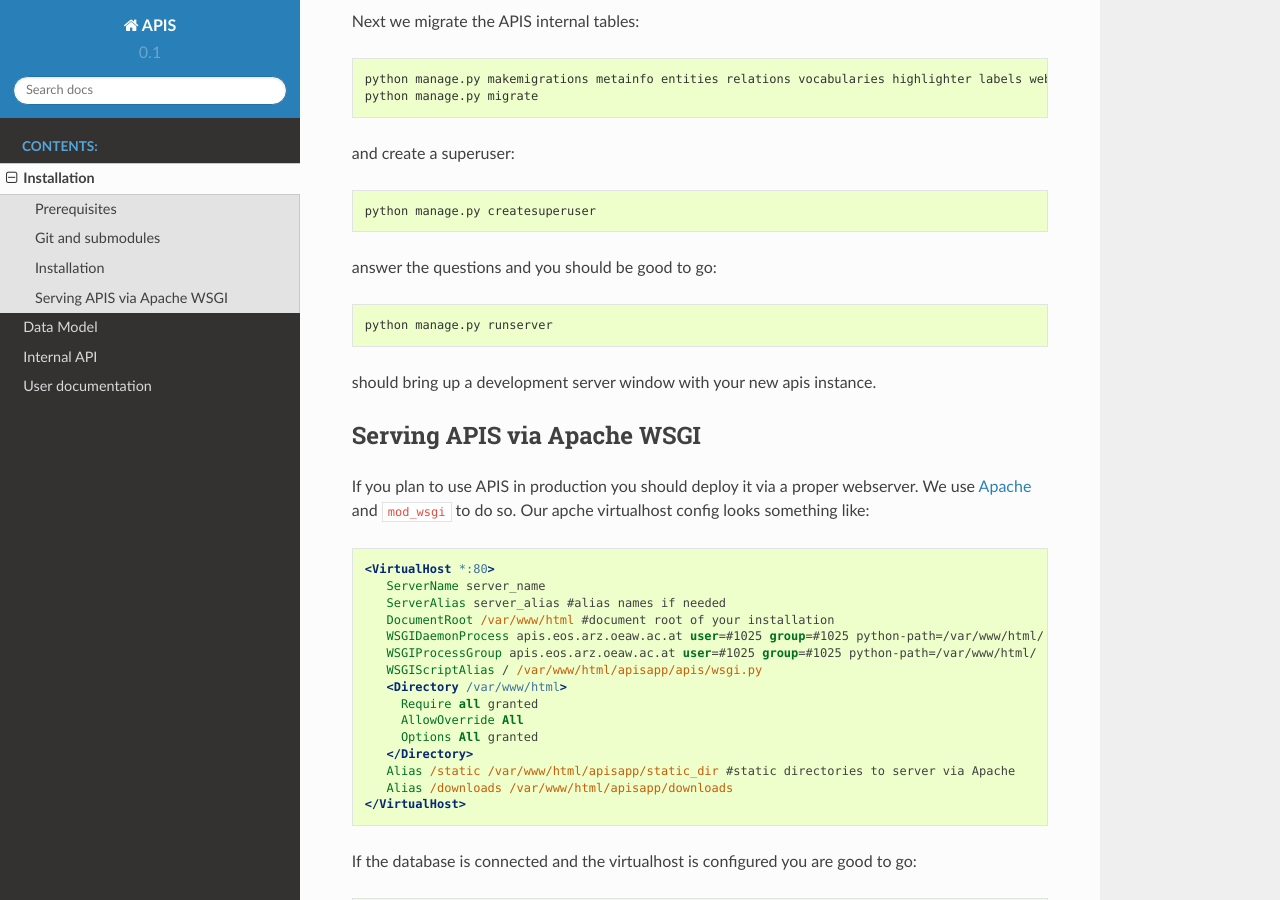
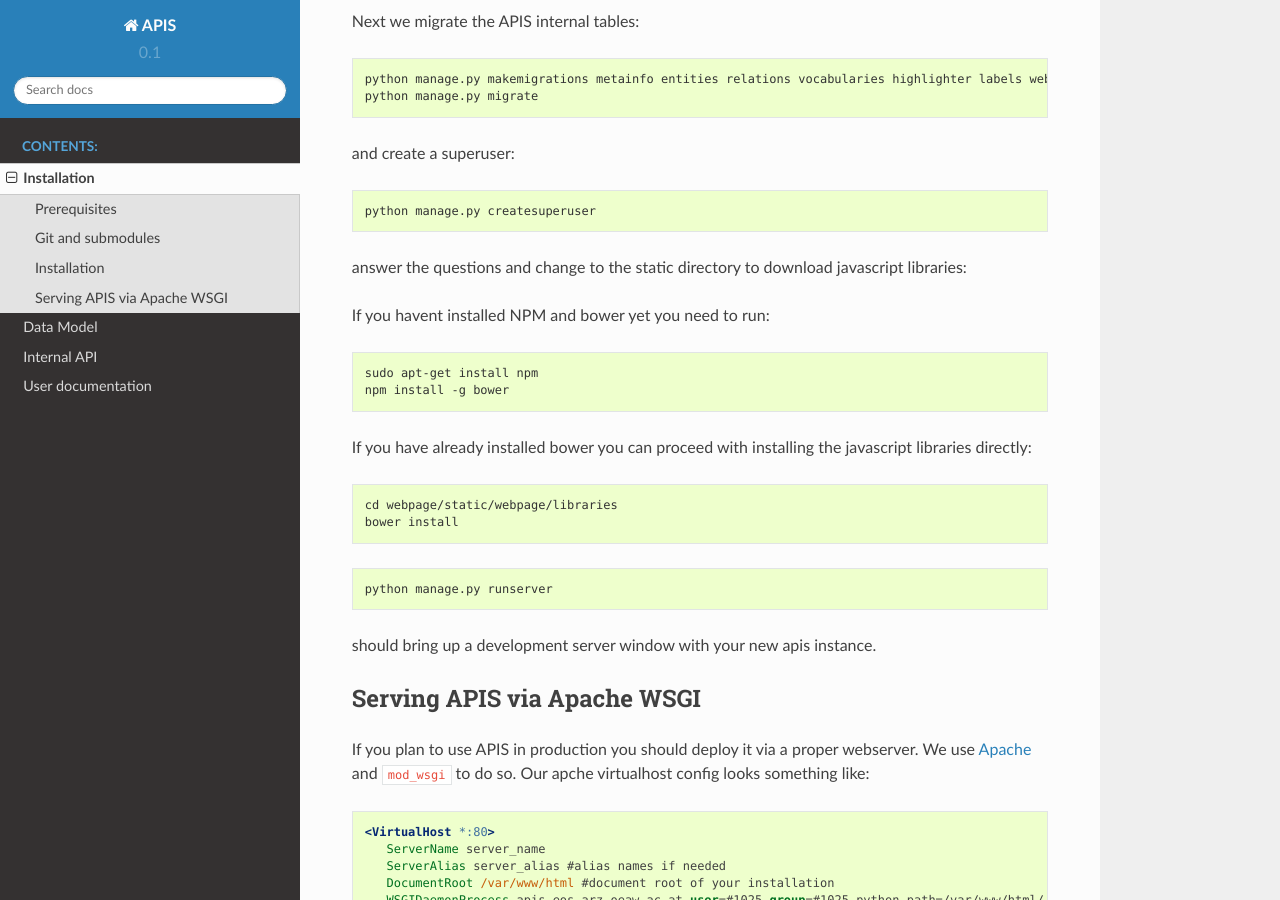
Before and after one commit to acdh-oeaw/apis-core, a Sphinx documentation site: the page built from docs/installation.rst, in a window 1280 px wide and 900 px high, scrolled down 2279 px. Built offline with Sphinx 7.4.7 and the Read the Docs theme 2.0.0, drawn with Linux system fonts in a browser that asks for light colours.

Commit message:
include bower install in docs

```diff
--- a/docs/installation.rst
+++ b/docs/installation.rst
@@ -103,7 +103,21 @@ and create a superuser:
 
     python manage.py createsuperuser
 
-answer the questions and you should be good to go:
+answer the questions and change to the static directory to download javascript libraries:
+
+If you havent installed NPM and bower yet you need to run:
+
+.. code-block:: console
+
+    sudo apt-get install npm
+    npm install -g bower
+
+If you have already installed bower you can proceed with installing the javascript libraries directly:
+
+.. code-block:: console
+
+    cd webpage/static/webpage/libraries
+    bower install
 
 .. code-block:: console
 
```
Also changed, not shown: 6 other files.
